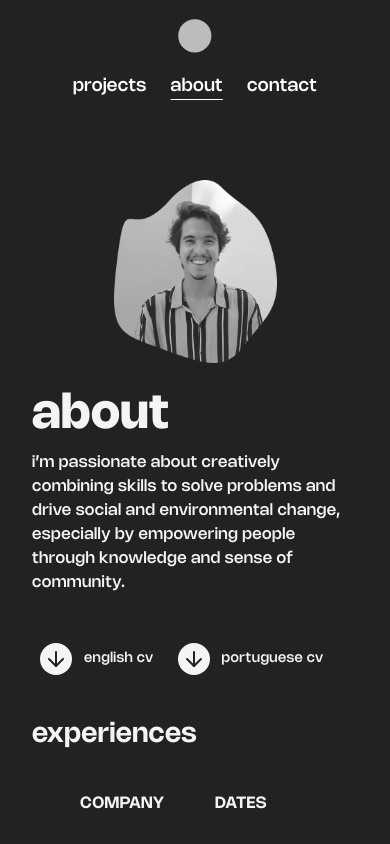
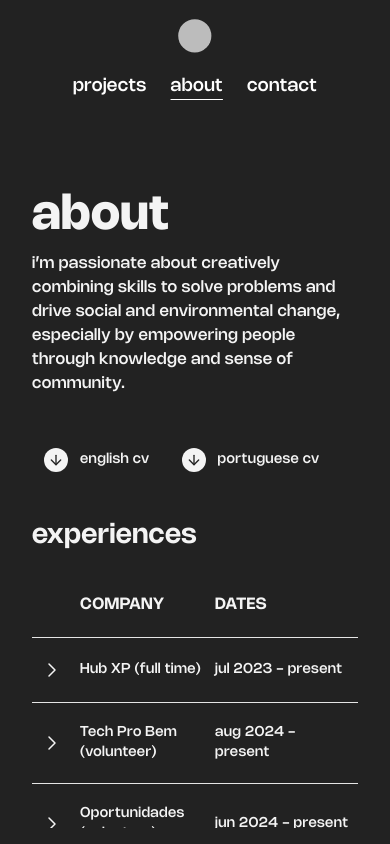
Before and after one commit to pdrmenezes/next-portfolio, a Next.js app: page /about in a window 390 px wide. Built offline with nearby package versions, Linux system fonts and the light colour scheme.

Commit message:
feat: remove profile image

```diff
--- a/src/app/about/page.tsx
+++ b/src/app/about/page.tsx
@@ -1,6 +1,4 @@
-import Image from "next/image";
 import { DownArrow } from "@/assets/icons/DownArrow";
-import pedroMenezesPicture from "@/assets/images/about-pedro-menezes.webp";
 import { Curriculum } from "@/components/curriculum";
 
 export const metadata = {
@@ -12,8 +10,7 @@ export const metadata = {
 export default function AboutPage() {
   return (
     <>
-      <div className="mb-8 flex flex-col-reverse justify-center gap-4 md:flex-row md:justify-start">
-        <div className="flex w-full flex-col md:w-1/2">
+      <div className="mb-8 flex w-full flex-col md:w-2/3">
         <h1 className="text-[clamp(3rem,9vw,6rem)] font-bold">about</h1>
         <p className="mb-10 font-medium md:text-xl">
           i’m passionate about creatively combining skills to solve problems and drive social and environmental change, especially by empowering
@@ -22,42 +19,38 @@ export default function AboutPage() {
         <div className="flex gap-2 md:gap-8">
           <a
             href="https://drive.google.com/file/d/128Y41C1pbz46PeiHa4urs_tOPwP-X7vZ/view?usp=sharing"
-              className="group relative flex items-center gap-3 p-2 sm:p-4"
+            className="group relative flex items-center gap-3 p-3 sm:p-4"
             target="_blank"
             rel="noopener noreferrer"
           >
-              <div className="flex h-8 w-8 items-center justify-center rounded-full bg-whiteish">
-                <DownArrow className="h-6 w-6 stroke-blackish stroke-2" />
+            <div className="flex size-6 items-center justify-center rounded-full bg-whiteish sm:size-8">
+              <DownArrow className="size-4 stroke-blackish stroke-2 sm:size-6" />
             </div>
             <p className="text-sm font-medium sm:text-base">english cv</p>
             <div className="absolute inset-0 h-full w-full opacity-0 transition-opacity duration-300 group-hover:opacity-100">
-                <div className="absolute left-0 top-0  h-3 w-3 border border-b-0 border-l-2 border-r-0 border-t-2 border-whiteish"></div>
-                <div className="absolute right-0 top-0 h-3 w-3 border border-b-0 border-l-0 border-r-2 border-t-2 border-whiteish"></div>
-                <div className="absolute bottom-0 right-0 h-3 w-3 border border-b-2 border-l-0 border-r-2 border-t-0 border-whiteish"></div>
-                <div className="absolute bottom-0 left-0 h-3 w-3 border border-b-2 border-l-2 border-r-0 border-t-0 border-whiteish"></div>
+              <div className="absolute left-0 top-0 size-3 border border-b-0 border-l-2 border-r-0 border-t-2 border-whiteish"></div>
+              <div className="absolute right-0 top-0 size-3 border border-b-0 border-l-0 border-r-2 border-t-2 border-whiteish"></div>
+              <div className="absolute bottom-0 right-0 size-3 border border-b-2 border-l-0 border-r-2 border-t-0 border-whiteish"></div>
+              <div className="absolute bottom-0 left-0 size-3 border border-b-2 border-l-2 border-r-0 border-t-0 border-whiteish"></div>
             </div>
           </a>
           <a
             href="https://drive.google.com/file/d/1jrV_vxCpDdehAUPmI1s48PqWkIGaSx2r/view?usp=sharing"
-              className="group relative flex items-center gap-3 p-2 sm:p-4"
+            className="group relative flex items-center gap-3 p-3 sm:p-4"
             target="_blank"
             rel="noopener noreferrer"
           >
-              <div className="flex h-8 w-8 items-center justify-center rounded-full bg-whiteish">
-                <DownArrow className="h-6 w-6 stroke-blackish stroke-2" />
+            <div className="flex size-6 items-center justify-center rounded-full bg-whiteish sm:size-8">
+              <DownArrow className="size-4 stroke-blackish stroke-2 sm:size-6" />
             </div>
             <p className="text-sm font-medium sm:text-base">portuguese cv</p>
             <div className="absolute inset-0 h-full w-full opacity-0 transition-opacity duration-300 group-hover:opacity-100">
-                <div className="absolute left-0 top-0  h-3 w-3 border border-b-0 border-l-2 border-r-0 border-t-2 border-whiteish"></div>
-                <div className="absolute right-0 top-0 h-3 w-3 border border-b-0 border-l-0 border-r-2 border-t-2 border-whiteish"></div>
-                <div className="absolute bottom-0 right-0 h-3 w-3 border border-b-2 border-l-0 border-r-2 border-t-0 border-whiteish"></div>
-                <div className="absolute bottom-0 left-0 h-3 w-3 border border-b-2 border-l-2 border-r-0 border-t-0 border-whiteish"></div>
+              <div className="absolute left-0 top-0 size-3 border border-b-0 border-l-2 border-r-0 border-t-2 border-whiteish"></div>
+              <div className="absolute right-0 top-0 size-3 border border-b-0 border-l-0 border-r-2 border-t-2 border-whiteish"></div>
+              <div className="absolute bottom-0 right-0 size-3 border border-b-2 border-l-0 border-r-2 border-t-0 border-whiteish"></div>
+              <div className="absolute bottom-0 left-0 size-3 border border-b-2 border-l-2 border-r-0 border-t-0 border-whiteish"></div>
             </div>
           </a>
-          </div>
-        </div>
-        <div className="flex w-1/2 items-center justify-center self-center">
-          <Image src={pedroMenezesPicture} alt="Pedro's profile picture" style={{ maxWidth: "100%", height: "auto" }} width={392} height={441} />
         </div>
       </div>
       <Curriculum />
```
Also changed, not shown: src/assets/images/about-pedro-menezes.webp (deleted). Lines whose indentation alone changed are shown as unchanged.
